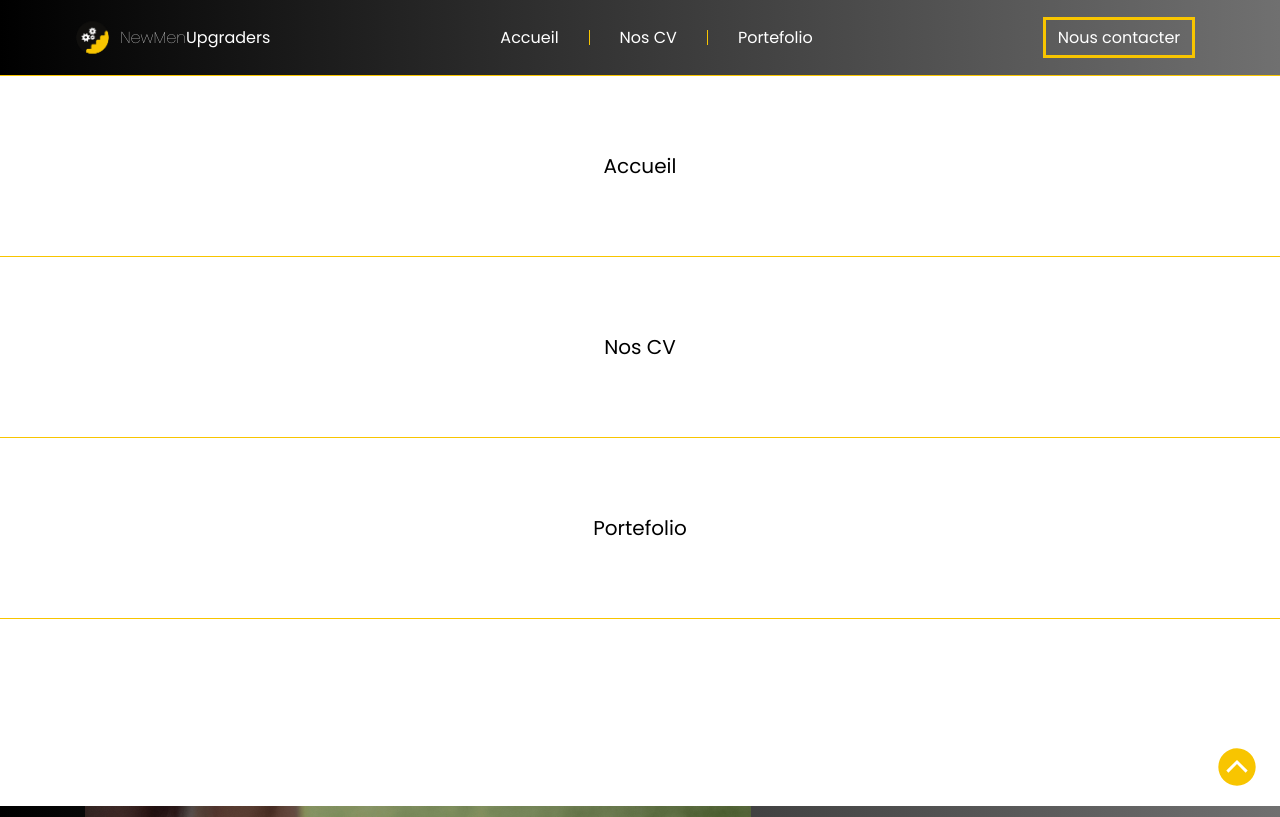
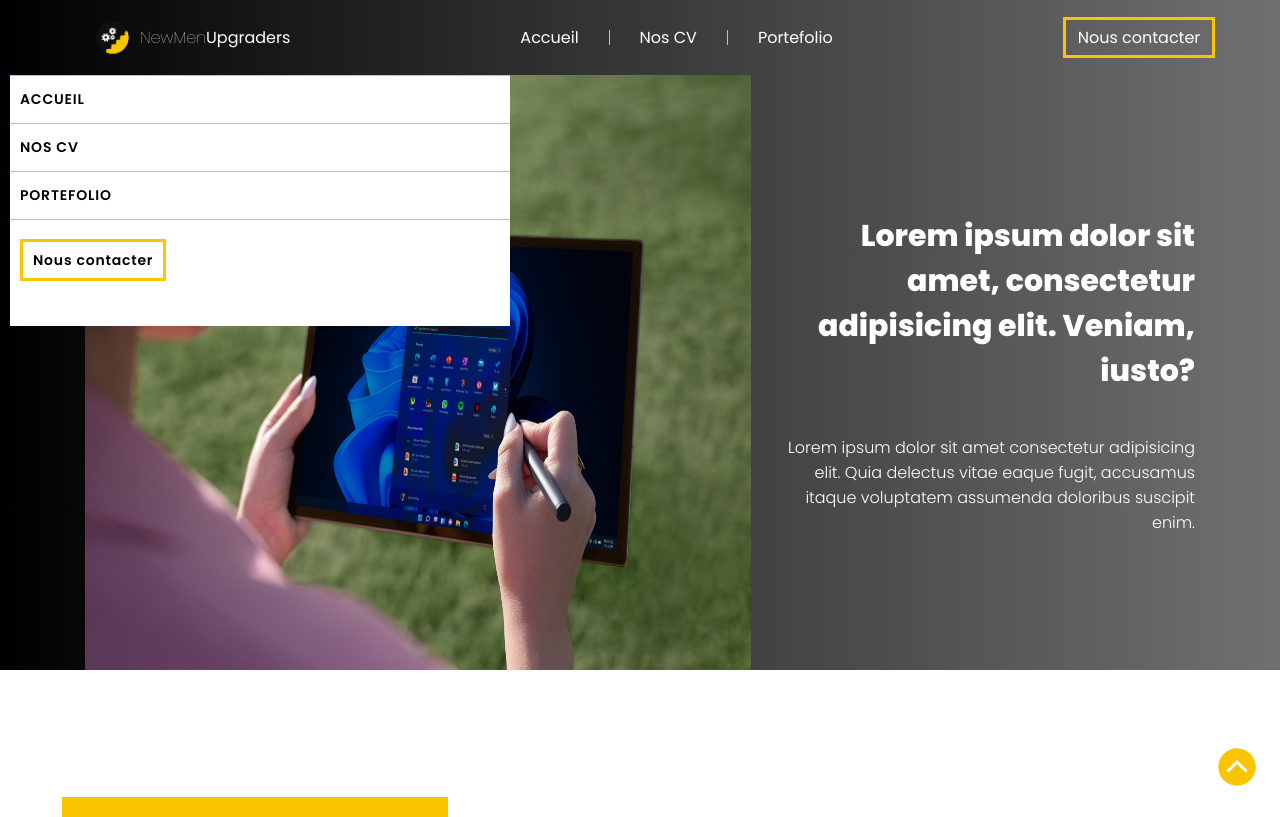
Before and after one commit to Ganinx/New-men-upgraders, a PHP site: page / in a window 1280 px wide. Shown: the top 817 px of the page. Run offline with PHP 8.4, Linux system fonts and the light colour scheme.

Commit message:
menu burger pas fini

```diff
--- a/CSS/header.css
+++ b/CSS/header.css
@@ -22,21 +22,23 @@ nav{
     display: flex;
     align-items: center;
 }
-.button{
+.button {
     margin-left: 200px;
     white-space: nowrap;
     transition: all .5s ease-out;
-
 }
-.btn{
+.btn,
+.btn2
+{
     text-decoration: none;
     border: solid #f8c500;
-    color: white;
     padding: 6px 12px;
     margin-right: 20px;
     position: relative;
+    z-index: 1;
 }
-.btn::after {
+.btn::after,
+.btn2::after {
     content: "";
     -webkit-transition: right .3s ease-in-out;
     -o-transition: right .3s ease-in-out;
@@ -50,7 +52,8 @@ nav{
     z-index: -1;
     background-color: #f8c500;
 }
-.btn:hover::after {
+.btn:hover::after,
+.btn2:hover::after{
 right: 0%;
 }
 .icone{
@@ -115,29 +118,32 @@ p {
 .menub {
     border-top:solid #f8c500 6px;
     background-color:#ffffff ;
-    width: 100%;
-    height: 100%;
+    width: 500px;
+    height: 250px;
+    margin-left: 10px;
+    margin-right: 25px;
+    position: fixed;
 }
 .menub a {
     color: #000;
-    font-size: 20px;
-}
-ul {
-    padding-inline-start: 0px;
+    font-size:  .875rem;
+    font-weight: 600;
+    letter-spacing: 0.8px;
+    padding: 13px 41px 13px 10px;
 }
 .accueil-menu , .cv-menu ,.portef-menu {
     display: flex;
     border-bottom: solid #f8c500 1px;
-    text-align: center;
-    justify-content: center;
+    justify-content: left;
     align-items: center;
-    margin-bottom: 75px;
-    padding-bottom: 75px;
 }
-.accueil-menu {
-    margin-top: 75px;
+.btn2 {
+    padding: 8px 10px !important;
 }
-
+.button2 {
+    margin-top: 30px;
+    margin-left: 10px;
+}
 @media only screen and (max-width:1200px) {
     .accueil {
         margin-left: 110px;
--- a/index.html
+++ b/index.html
@@ -40,13 +40,16 @@
     </header>
     <div class="menub">
         <div class="accueil-menu">
-            <a href="">Accueil</a>
+            <a href="">ACCUEIL</a>
         </div>
         <div class="cv-menu">
-            <a href="">Nos CV</a>
+            <a href="">NOS CV</a>
         </div>
         <div class="portef-menu">
-            <a href="">Portefolio</a>
+            <a href="">PORTEFOLIO</a>
+        </div>
+        <div class="button2">
+            <a class="btn2" href="https://humanbooster.com/">Nous contacter </a>
         </div>
     </div>
     <section class="premiere" id="text1">
```
